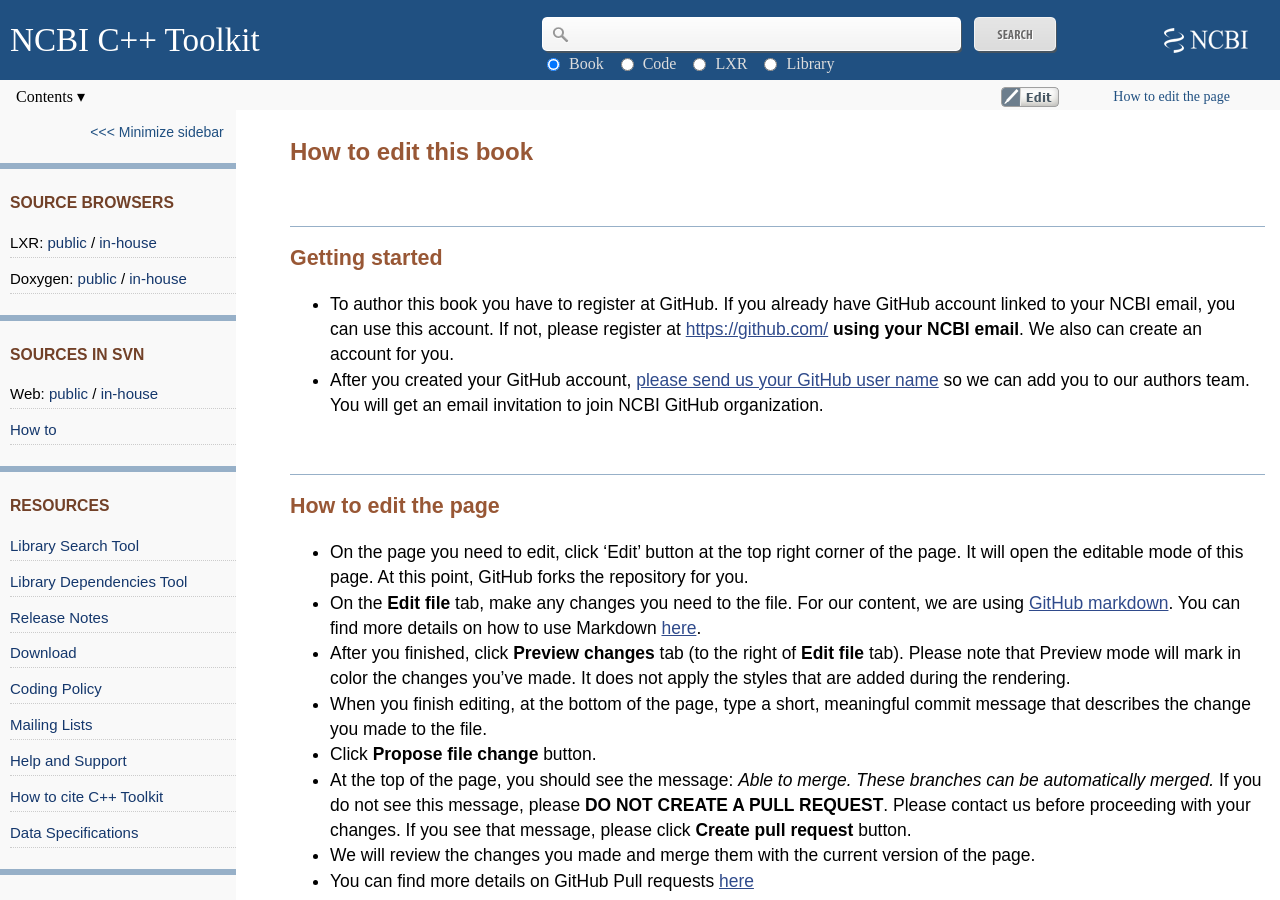
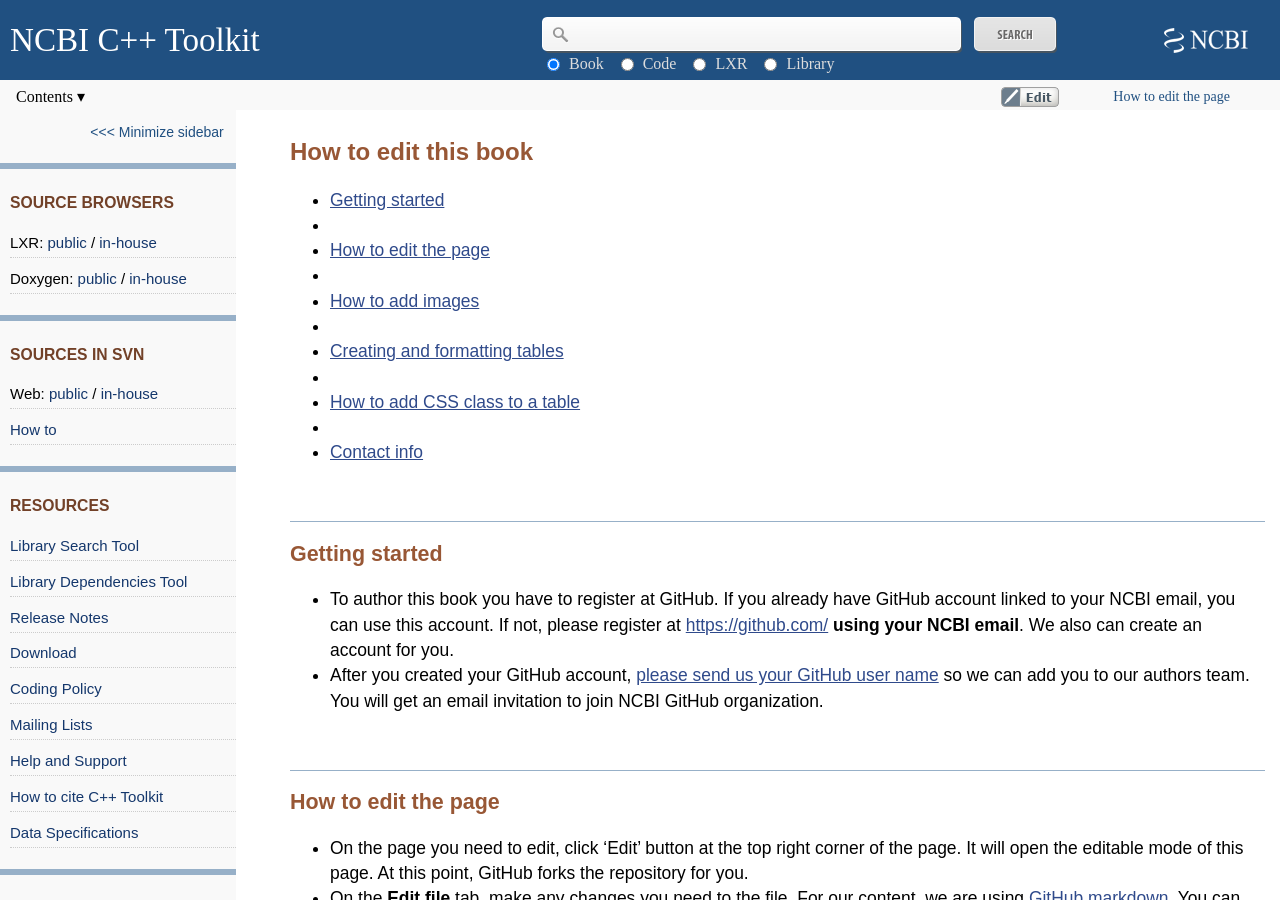
Before and after one commit to ncbi/cxx-toolkit, a Jekyll site: the page built from help_page.md, in a window 1280 px wide and 900 px high. Built offline with Jekyll 4.4.1, drawn with Linux system fonts in a browser that asks for light colours.

Commit message:
TOC added

```diff
--- a/help_page.md
+++ b/help_page.md
@@ -6,6 +6,19 @@
 
 {{ page.title }}
 =================================================
+
+- [Getting started](#help_page.Getting_Started)
+-
+- [How to edit the page](#help_page.How_to_edit)
+-
+- [How to add images](#help_page.How_to_add_images)
+-
+- [Creating and formatting tables](#help_page.Creating_and_formatting_tables)
+-
+- [How to add CSS class to a table](#help_page.How_to_add_CSS)
+-
+- [Contact info](#help_page.Contact_info)
+
 
 <a name="help_page.Getting_Started"></a>
 
```
